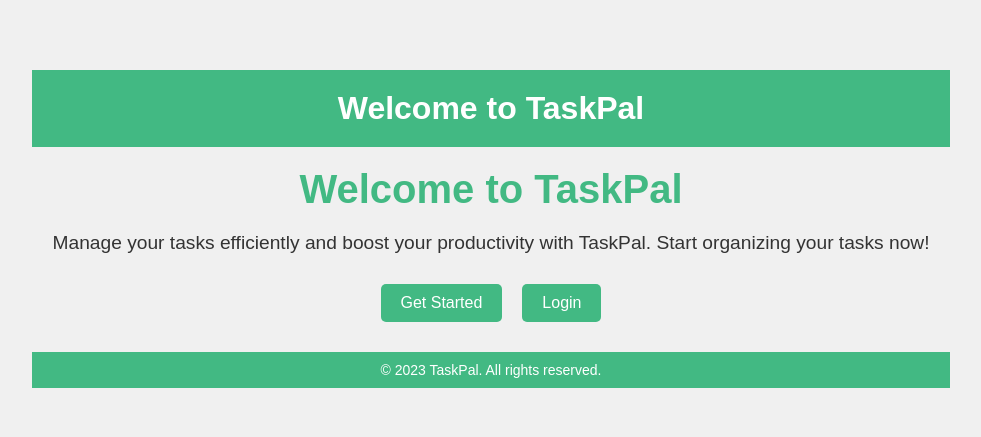
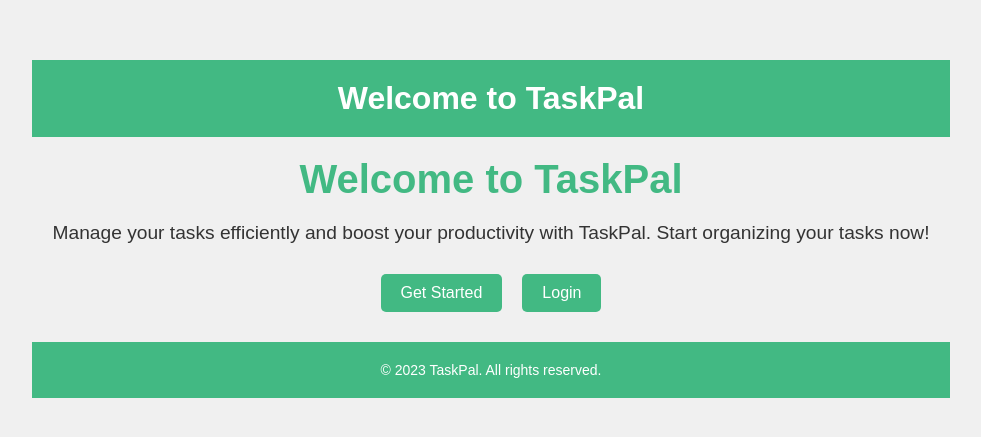
Before and after one commit to miljakz/Frontend_Task, a Vue app: page / in a window 1280 px wide. Shown: the part 171-608 px from the top of the page, without its empty margins (149-1130 px from the left). Built offline with nearby package versions, Linux system fonts and the light colour scheme; no server answers.

Commit message:
Update App.vue

```diff
--- a/src/App.vue
+++ b/src/App.vue
@@ -19,18 +19,11 @@ export default {
 </script>
 
 <style scoped>
-/* Add your styles here */
-header {
+/* Basic styles */
+header, footer {
   background-color: #42b983;
+  color: white;
   padding: 20px;
-  color: white;
-  text-align: center;
-}
-
-footer {
-  background-color: #42b983;
-  padding: 10px;
-  color: white;
   text-align: center;
 }
 </style>
```
